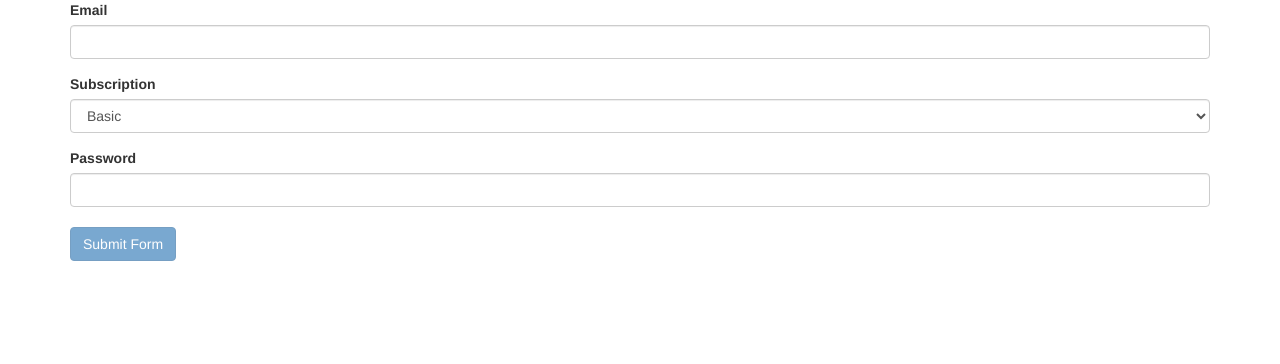
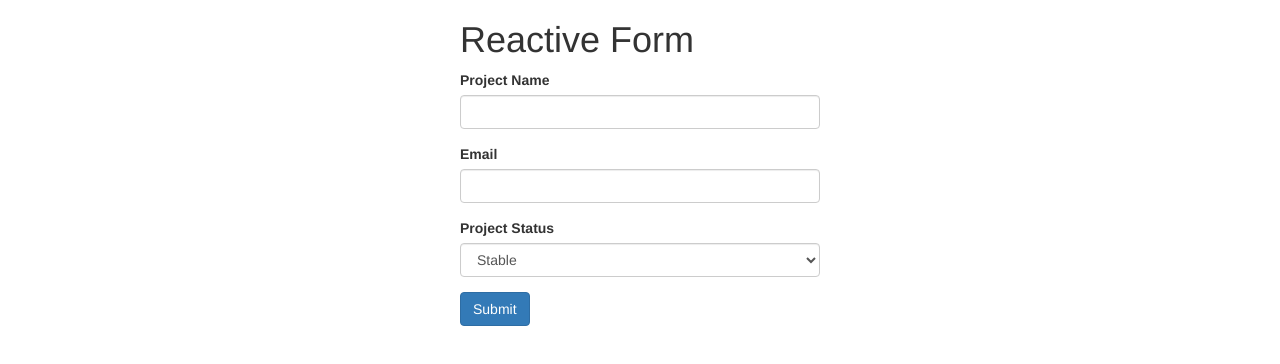
Before and after one commit to turfanda/AngAppUdemy, an Angular app: page /recipes in a window 1280 px wide. Shown: the top 364 px of the page. Built offline with nearby package versions, Linux system fonts and the light colour scheme.

Commit message:
reactive form assigment

```diff
--- a/src/app/app.component.html
+++ b/src/app/app.component.html
@@ -6,4 +6,4 @@
         </div>
     </div>
 </div> -->
-<app-tdform></app-tdform>
+<app-reactive-from></app-reactive-from>
--- /dev/null
+++ b/src/app/practice7/reactive-from/reactive-from.component.html
@@ -0,0 +1,40 @@
+<div class="container">
+  <div class="row">
+    <div class="col-xs-4 col-xs-offset-4">
+      <h1>Reactive Form</h1>
+      <form [formGroup]="reactiveForm" (ngSubmit)="onSubmit()">
+        <div class="form-group">
+          <label for="projectName">Project Name</label>
+          <input type="text" id="projectName" class="form-control" formControlName="projectName">
+          <span class="help-block" *ngIf="!reactiveForm.pending &&!reactiveForm.get('projectName').valid && reactiveForm.get('projectName').touched ">
+            <span class="help-block" *ngIf="reactiveForm.get('projectName').errors['required']">
+              You should enter a name
+            </span>
+            <span class="help-block" *ngIf="reactiveForm.get('projectName').errors['testValidator']">
+              Test is not valid name
+            </span>
+          </span>
+        </div>
+        <div class="form-group">
+          <label for="email">Email</label>
+          <input type="email" class="form-control" id="email" formControlName="email">
+          <span class="help-block" *ngIf="!reactiveForm.get('email').valid && reactiveForm.get('email').touched ">
+              <span class="help-block" *ngIf="reactiveForm.get('email').errors['required']">
+                This filed cant be empty
+              </span>
+              <span class="help-block" *ngIf="reactiveForm.get('email').errors['email']">
+                Enter Valid email
+              </span>
+            </span>
+        </div>
+        <div class="form-group">
+          <label for="status">Project Status</label>
+          <select class="form-control" id="status" formControlName="projectStatus">
+            <option *ngFor="let stat of status" [value]="stat">{{stat}}</option>
+          </select>
+        </div>
+        <button type="submit" class="btn btn-primary">Submit</button>
+      </form>
+    </div>
+  </div>
+</div>
--- /dev/null
+++ b/src/app/practice7/reactive-from/reactive-from.component.ts
@@ -0,0 +1,52 @@
+import { Component, OnInit } from '@angular/core';
+import { FormGroup, FormControl, Validators } from '../../../../node_modules/@angular/forms';
+import { Observable } from '../../../../node_modules/rxjs';
+
+@Component({
+  selector: 'app-reactive-from',
+  templateUrl: './reactive-from.component.html',
+  styles: [`
+  input.ng-invalid.ng-touched{
+    border:1px solid red;
+  }
+  `]
+})
+export class ReactiveFromComponent implements OnInit {
+
+  reactiveForm: FormGroup;
+  status = ['Stable', 'Critical', 'Finished'];
+  constructor() { }
+
+  ngOnInit() {
+    this.reactiveForm = new FormGroup({
+      'projectName': new FormControl(null, Validators.required, this.testValidatorAsync),
+      'email': new FormControl(null, [Validators.required, Validators.email]),
+      'projectStatus': new FormControl('Stable', Validators.required)
+    });
+  }
+
+  onSubmit() {
+    console.log(this.reactiveForm.value);
+  }
+
+  testValidator(control: FormControl): { [s: string]: boolean } {
+    if (control.value === 'test') {
+      return { testValidator: true };
+    }
+    return null;
+  }
+  testValidatorAsync(control: FormControl): Promise<any> | Observable<any> {
+    const asd = new Promise<any>((resolve, reject) => {
+      setTimeout(() => {
+        if (control.value === 'test') {
+          resolve({ testValidator: true });
+        } else {
+          resolve(null);
+        }
+      }, 2000);
+    });
+
+    return asd;
+  }
+
+}
```
Also changed, not shown: src/app/app.module.ts (+6 -3 lines).
